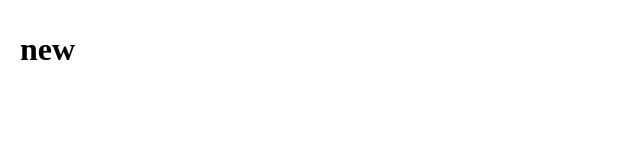
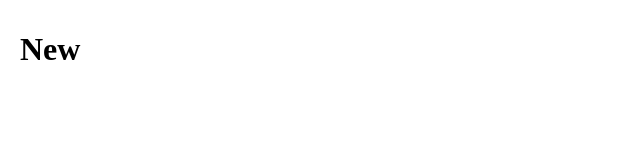
Before and after one commit to NateICS/ics-journalism, a Next.js app: page /new in a window 1280 px wide. Shown: the top 160 px of the page, without its empty margins (0-640 px from the left). Built offline with nearby package versions, Linux system fonts and the light colour scheme.

Commit message:
Update package versions, create clean command, capatalize new page

```diff
--- a/pages/new.tsx
+++ b/pages/new.tsx
@@ -1,7 +1,7 @@
 const New = () => {
   return (
     <>
-      <h1>new</h1>
+      <h1>New</h1>
     </>
   )
 }
```
Also changed, not shown: package.json (+5 -4 lines), 1 other file (tests, documents, lock files or other folders).
